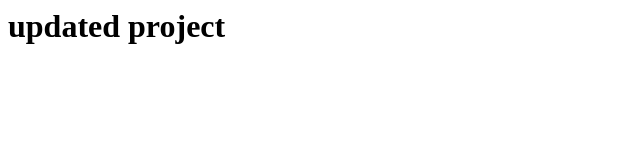
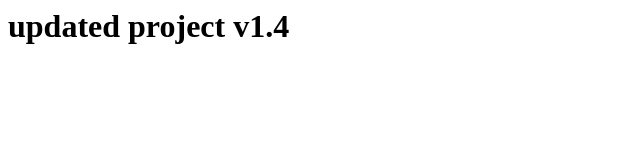
Before and after one commit to nehapakhare/jenkins-, a plain HTML site: page index.html in a window 1280 px wide. Shown: the full height of the page, 0-640 px from the left. Drawn offline with Linux system fonts and the light colour scheme.

Commit message:
new commit

```diff
--- a/index.html
+++ b/index.html
@@ -1 +1 @@
-<h1>updated project</h1>
+<h1>updated project v1.4</h1>
```
